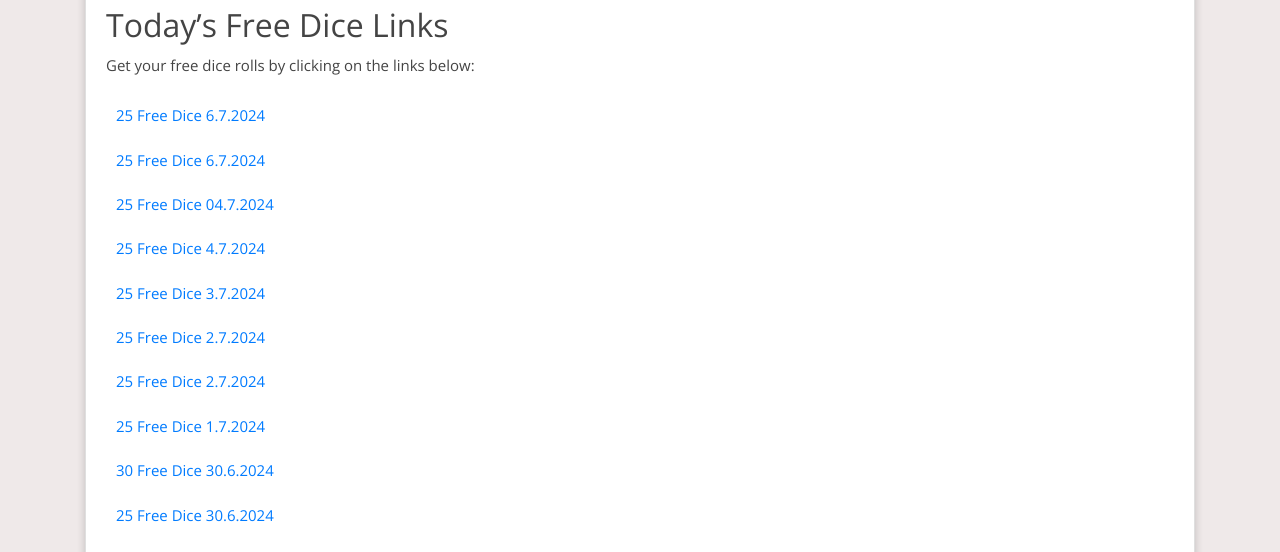
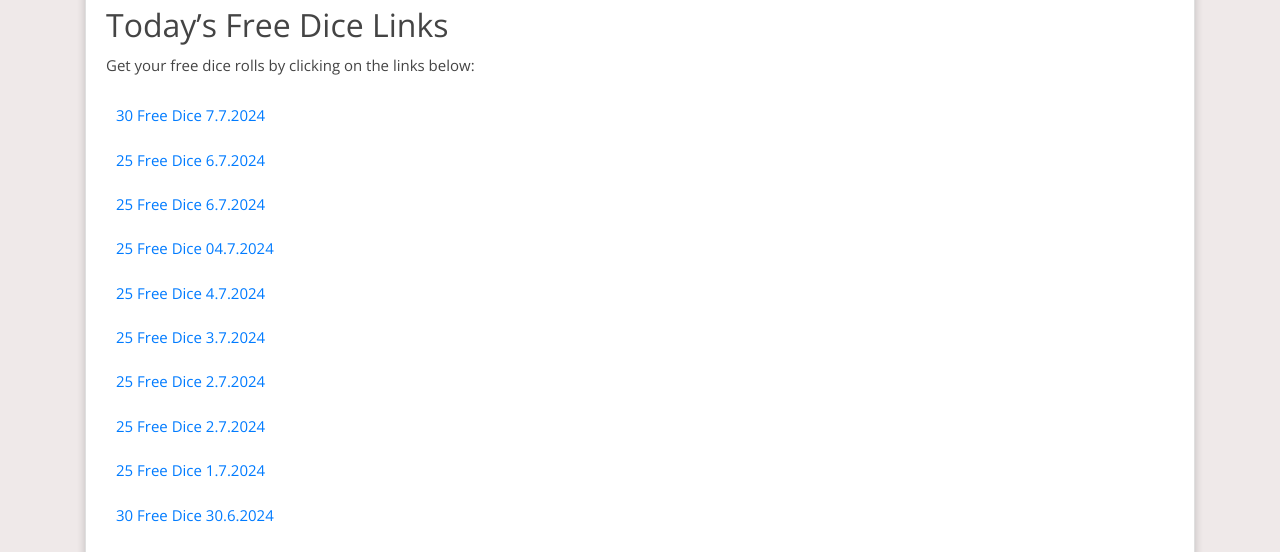
Before and after one commit to Prollad99/bs-net, a Jekyll site: the page built from _posts/2024-06-29-monopoly-go.md, in a window 1280 px wide and 900 px high. Shown: the part 343-895 px from the top of the window. Built offline with Jekyll 4.4.1, drawn with Linux system fonts in a browser that asks for light colours; nearby versions of some CDN libraries; comment, search, counter and statistics services are not loaded.

Commit message:
Update monopoly-go reward links

```diff
--- a/_includes/monopoly-go.html
+++ b/_includes/monopoly-go.html
@@ -1,4 +1,5 @@
 <html><body><div class="reward"><ul>
+<li><a href="https://2tdd.adj.st/reward-link/fjh39739492gvnf?adjust_t=i2f8o2i_4btbvwg&adjust_deeplink_js=1">30 free dice 7.7.2024</a></li>
 <li><a href="https://2tdd.adj.st/reward-link/nwy26sdh346d86?adjust_t=i2f8o2i_4btbvwg&adjust_deeplink_js=1">25 free dice 6.7.2024</a></li>
 <li><a href="https://2tdd.adj.st/reward-link/fsdldj3424fffafv?adjust_t=i2f8o2i_4btbvwg&adjust_deeplink_js=1">25 free dice 6.7.2024</a></li>
 <li><a href="https://mply.io/aaM5cRCFlQQ">25 free dice 04.7.2024</a></li>
--- a/links-json/monopoly-go.json
+++ b/links-json/monopoly-go.json
@@ -1,4 +1,8 @@
 [
+  {
+    "href": "https://2tdd.adj.st/reward-link/fjh39739492gvnf?adjust_t=i2f8o2i_4btbvwg&adjust_deeplink_js=1",
+    "text": "30 free dice 7.7.2024"
+  },
   {
     "href": "https://2tdd.adj.st/reward-link/nwy26sdh346d86?adjust_t=i2f8o2i_4btbvwg&adjust_deeplink_js=1",
     "text": "25 free dice 6.7.2024"
```
